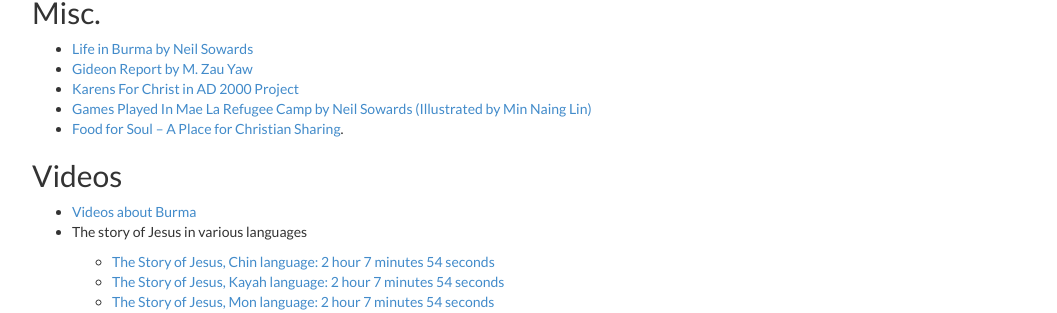
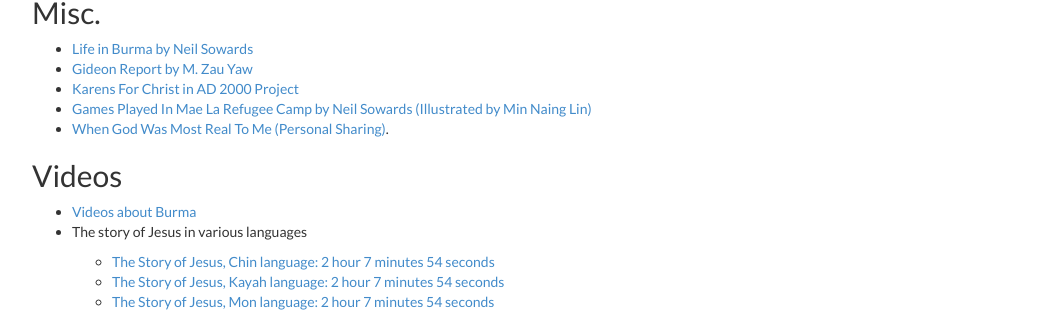
Before and after one commit to friendsofburma/friendsofburma.github.io, a Jekyll site: the page built from _pages/resources.md, in a window 1280 px wide. Shown: the part 298-611 px from the top of the page, without its empty margins (111-1168 px from the left). Built offline with Jekyll 4.4.1, drawn with Linux system fonts in a browser that asks for light colours.

Commit message:
resources.

```diff
--- a/_pages/resources.md
+++ b/_pages/resources.md
@@ -22,7 +22,7 @@ permalink: /resources/
 - [Gideon Report by M. Zau Yaw](https://docs.google.com/document/d/1jq6nWhjHFIBThu7r-hrCssuQp5WnonluUJ5xtLOTiJ0/edit?usp=sharing)
 - [Karens For Christ in AD 2000 Project](https://docs.google.com/document/d/1UNyAqnOG0auFqtQvFa6io4Va-uyzcF7wjUGudlxkTrA/edit?usp=sharing)
 - [Games Played In Mae La Refugee Camp by Neil Sowards (Illustrated by Min Naing Lin)](/static/docs/GamesPlayedInMaeLaRefugeeCamp.pdf)
-- [Food for Soul -- A Place for Christian Sharing](https://docs.google.com/document/d/1ceZeBfFqHff0zzn_NWfJ_uWT4kBiuzFQ-EAP8AooY5g/edit?usp=sharing).
+- [When God Was Most Real To Me (Personal Sharing)](https://docs.google.com/document/d/1ceZeBfFqHff0zzn_NWfJ_uWT4kBiuzFQ-EAP8AooY5g/edit?usp=sharing).
 
 
 ## Videos
```
